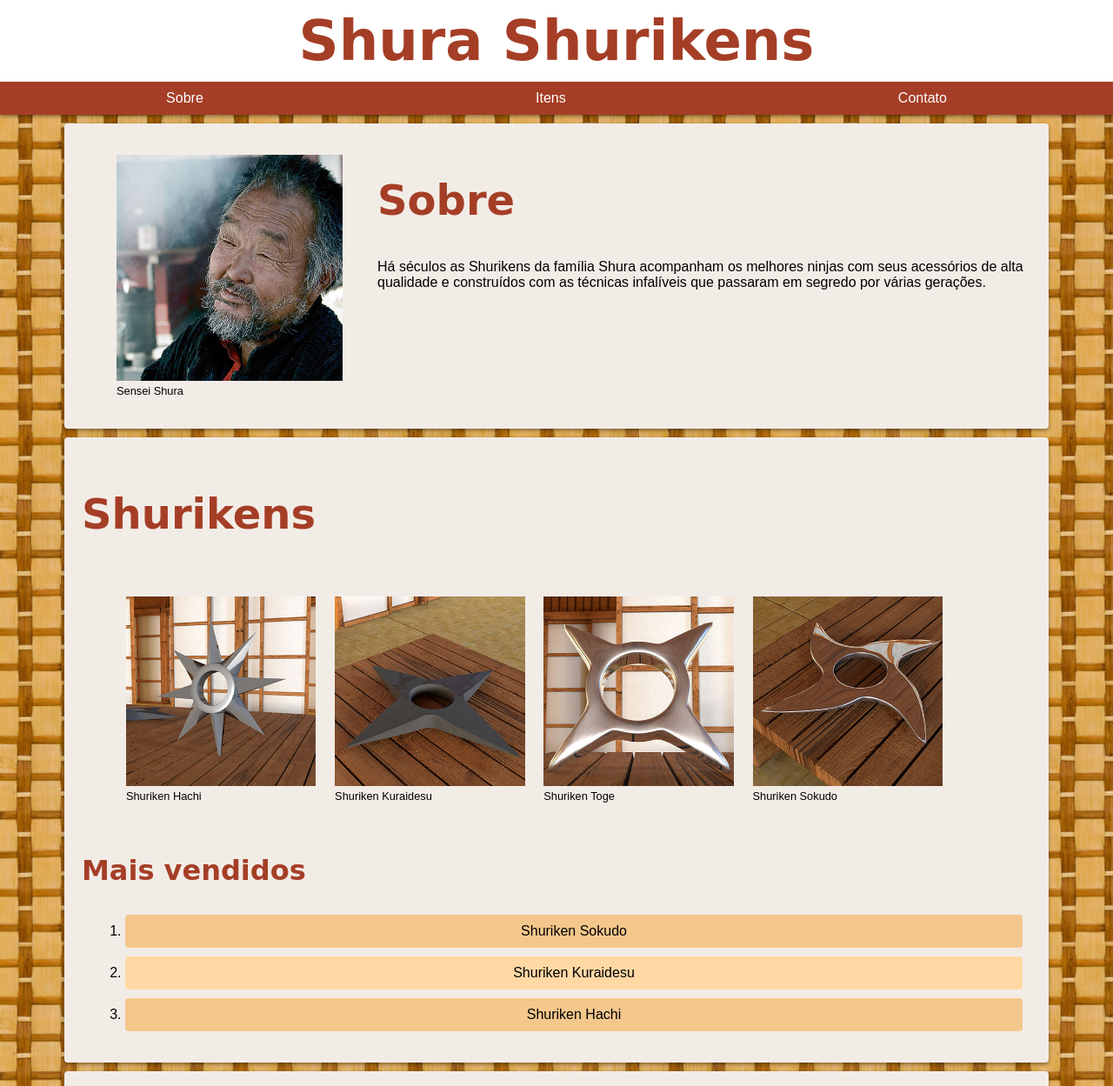
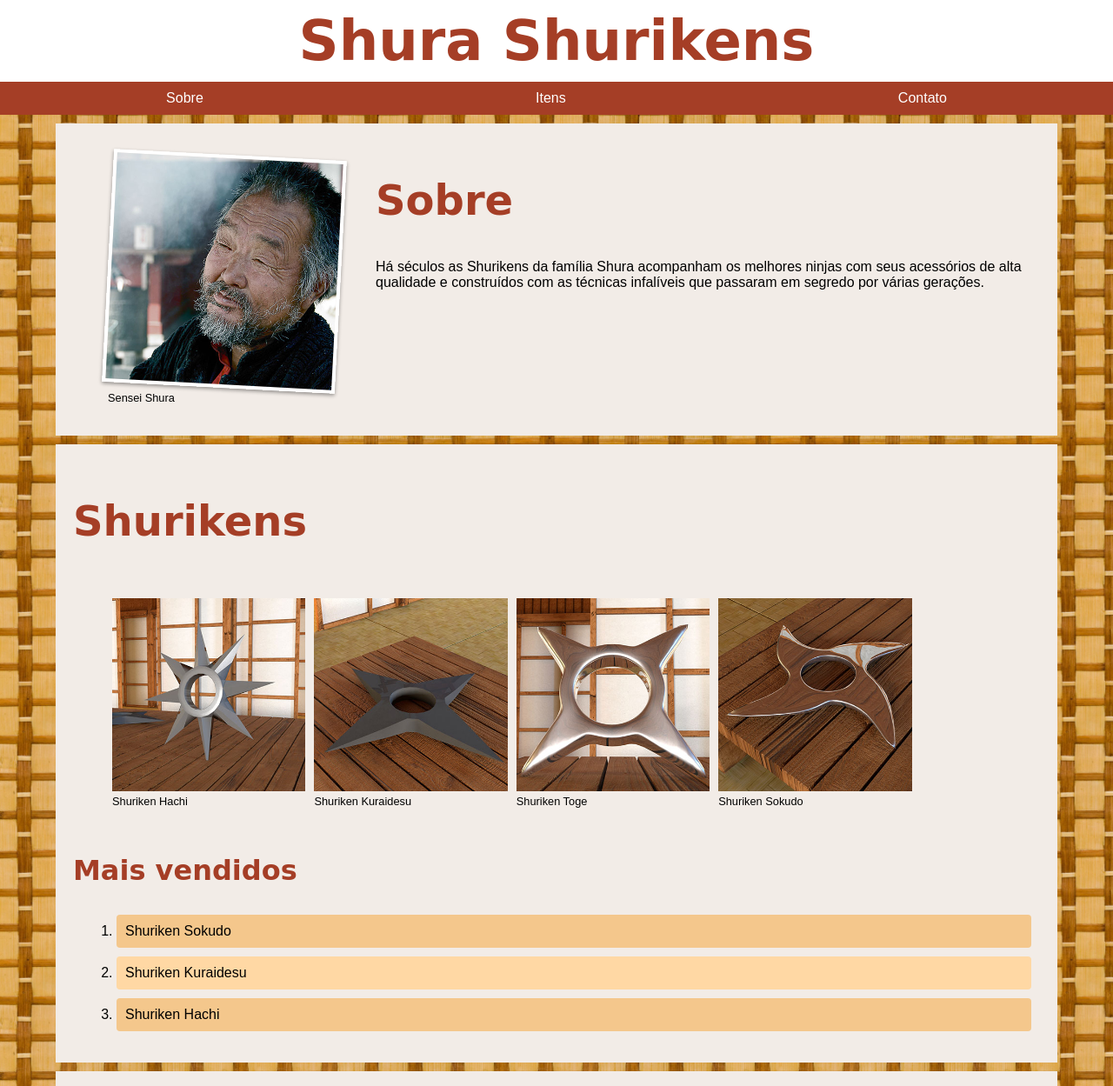
Before and after one commit to kodo-ninja/shura_shurikens, a plain HTML site: page aula 2 - css/index.html in a window 1280 px wide. Shown: the top 1249 px of the page at 87% size. Drawn offline with Linux system fonts and the light colour scheme; a web font is replaced by a local one.

Commit message:
AJustes nos códigos

```diff
--- a/aula 2 - css/estilos/estilo.css
+++ b/aula 2 - css/estilos/estilo.css
@@ -12,8 +12,11 @@ a{
   text-decoration:none;
   color:#a53e26;
 }
-figcaption{
-  font-size:80%;
+a:hover{
+  color:#d84d3a;
+}
+a:active{
+  color:#631309;
 }
 h1,h2,h3{
   font-family: 'Ceviche One', cursive;
@@ -22,32 +25,20 @@ h1,h2,h3{
 h1{font-size: 4em;}
 h2{font-size: 3em;}
 h3{font-size: 2em;}
-header{
-  width:100%;
-  margin:0 auto 10px;
-}
+
 header h1{
-  width:100%;
+  padding:10px 0 10px 0;
   margin:0;
   background-color:#fff;
   color:#a53e26;
-  padding:10px 0 10px 0;
   text-align:center;
-  box-shadow:0 2px 4px rgba(0,0,0,.4);
-
 }
 header nav ul{
   list-style: none;
-  display:inline-block;
   background-color:#a53e26;
-  text-align:center;
   display:flex;
-  align-items: center;
-  width:100%;
   padding:0;
   margin:0;
-  box-shadow:0 2px 4px rgba(0,0,0,.4);
-
 }
 header nav ul li{
   margin:0 auto;
@@ -56,11 +47,11 @@ header nav ul li{
 header nav ul li a{
   display:block;
   padding:10px;
-  text-decoration:none;
   color:#fff;
 }
 header nav ul li a:hover{
   background-color:#ba452f;
+  color:#fff;
 }
 
 main{
@@ -70,18 +61,22 @@ main{
 
 .caixa-branca{
   background-color:#f2ece7;
-  margin:10px;
+  margin-bottom:10px;
   padding:20px;
-  border-radius:4px;
   overflow:hidden;
-  box-shadow:0 2px 4px rgba(0,0,0,.4);
 }
-.foto-shura{
+.foto-destaque{
   float:left;
 }
-.foto-shura img{
+.foto-destaque img{
   width:100%;
   max-width:260px;
+  border:4px solid #fff;
+  box-shadow:0 2px 4px rgba(0,0,0,.4);
+  transform: rotate(3deg);
+}
+figcaption{
+  font-size:.8em;
 }
 ul.produtos{
   list-style: none;
@@ -90,22 +85,24 @@ ul.produtos{
   flex-wrap: wrap;
 }
 ul.produtos li{
-  margin:1%;
+  margin:5px;
   width:20%;
   min-width:150px;
 }
-ul.produtos li figure{
+ul.produtos figure{
   width:100%;
 }
 ol.mais-vendidos li{
-  text-align:center;
-  background-color:#e2b26e;
   border-radius:4px;
-  padding:10px 0;
+  padding:10px;
   margin:10px;
 }
-ol.mais-vendidos li:nth-child(even) {background: #ffd8a4}
-ol.mais-vendidos li:nth-child(odd) {background: #f4c78c}
+ol.mais-vendidos li:nth-child(even) { /*Pseudo classe*/
+  background: #ffd8a4;
+}
+ol.mais-vendidos li:nth-child(odd) {
+  background: #f4c78c;
+}
 .icone-contato{
   float:right;
   width:30%;
--- a/aula 2 - css/index.html
+++ b/aula 2 - css/index.html
@@ -20,7 +20,7 @@
 
   <main>
     <section id="sobre" class="caixa-branca">
-      <figure class="foto-shura">
+      <figure class="foto-destaque">
         <img src="imagens/sensei-shura.jpg" alt="Sensei Shura">
         <figcaption>Sensei Shura</figcaption>
       </figure>
```
Also changed, not shown: 7 other files.
